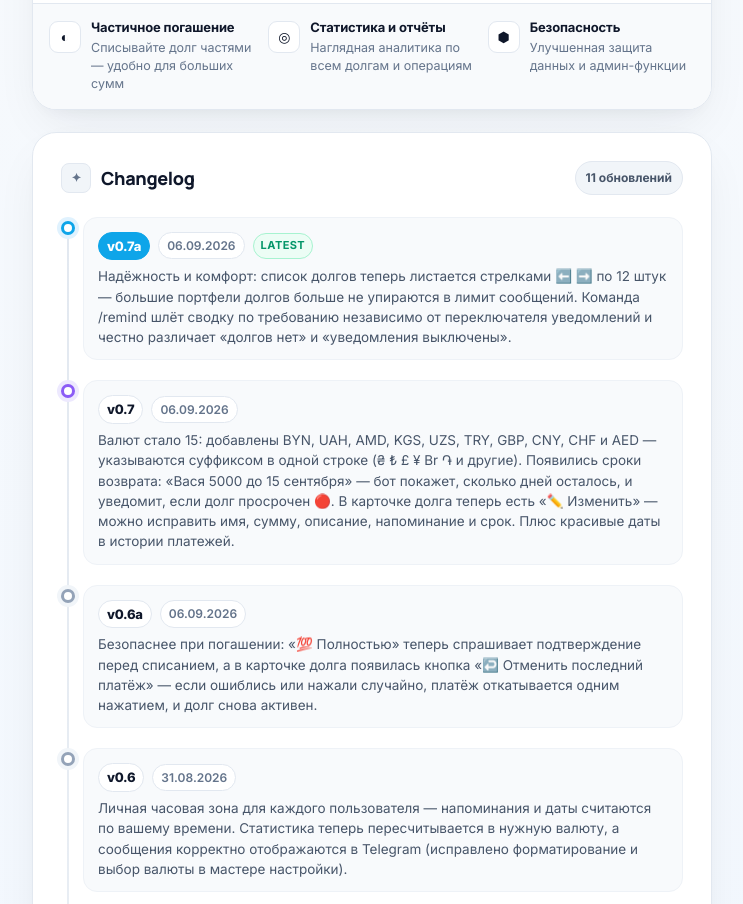
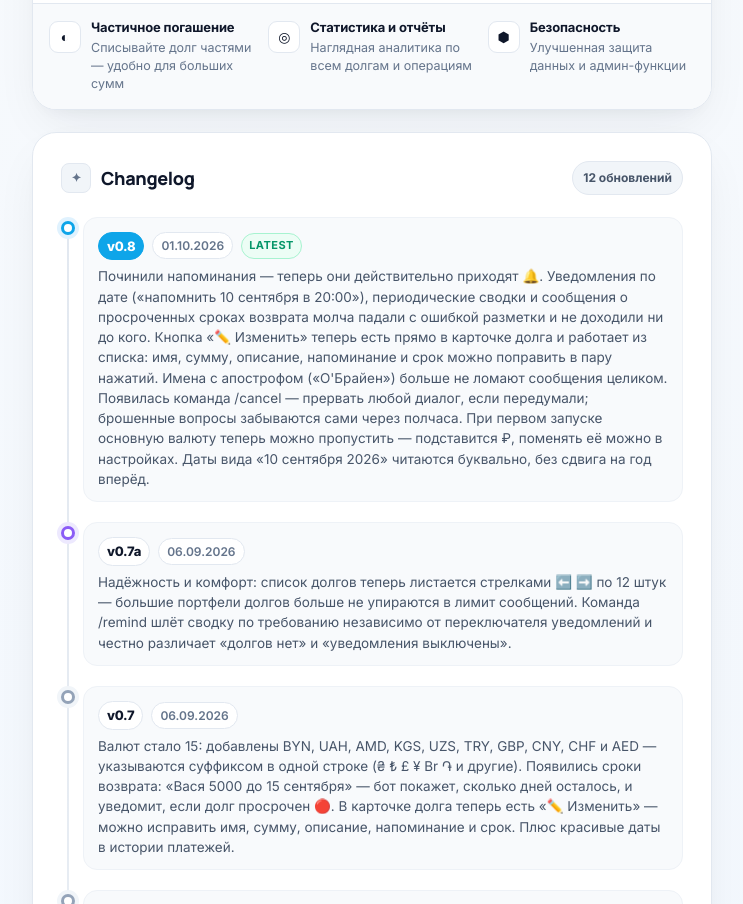
Before and after one commit to DVRKS1D3/debtbot.github.io, a plain HTML site: page index.html in a window 1280 px wide. Shown: the part 614-1518 px from the top of the page, without its empty margins (268-1011 px from the left). Drawn offline with Linux system fonts and the light colour scheme.

Commit message:
changelog: v0.8 - working reminders, working edit button, /cancel
Пользовательские эффекты фиксов, попавших в релиз:

- напоминания по дате, периодические сводки и уведомления о
  просроченных сроках падали с ошибкой разметки и не доходили;
- кнопка «Изменить» в карточке долга (анонсирована в v0.7) падала
  с TypeError и не работала - теперь правка имени, суммы,
  описания, напоминания и срока работает из списка;
- имена с апострофом больше не ломают сообщения;
- /cancel прерывает диалог, состояния забываются через 30 минут;
- основную валюту при первом запуске можно пропустить;
- словесные даты вида «10 сентября 2026» читаются без сдвига года.

Счётчик обновлений 11 -> 12, тег Latest перенесён на v0.8.

```diff
--- a/index.html
+++ b/index.html
@@ -519,7 +519,7 @@
     <section class="changelog" id="changelog" aria-labelledby="changelog-title">
       <div class="changelog-head">
         <h2 id="changelog-title">Changelog</h2>
-        <span class="version-count">11 обновлений</span>
+        <span class="version-count">12 обновлений</span>
       </div>
 
       <div class="timeline">
@@ -527,9 +527,20 @@
           <div class="timeline-dot" aria-hidden="true"></div>
           <div class="timeline-card">
             <div class="timeline-top">
-              <span class="ver latest">v0.7a</span>
+              <span class="ver latest">v0.8</span>
+              <span class="date">01.10.2026</span>
+              <span class="tag">Latest</span>
+            </div>
+            <p>Починили напоминания — теперь они действительно приходят 🔔. Уведомления по дате («напомнить 10 сентября в 20:00»), периодические сводки и сообщения о просроченных сроках возврата молча падали с ошибкой разметки и не доходили ни до кого. Кнопка «✏️ Изменить» теперь есть прямо в карточке долга и работает из списка: имя, сумму, описание, напоминание и срок можно поправить в пару нажатий. Имена с апострофом («О'Брайен») больше не ломают сообщения целиком. Появилась команда /cancel — прервать любой диалог, если передумали; брошенные вопросы забываются сами через полчаса. При первом запуске основную валюту теперь можно пропустить — подставится ₽, поменять её можно в настройках. Даты вида «10 сентября 2026» читаются буквально, без сдвига на год вперёд.</p>
+          </div>
+        </div>
+
+        <div class="timeline-item">
+          <div class="timeline-dot" aria-hidden="true"></div>
+          <div class="timeline-card">
+            <div class="timeline-top">
+              <span class="ver">v0.7a</span>
               <span class="date">06.09.2026</span>
-              <span class="tag">Latest</span>
             </div>
             <p>Надёжность и комфорт: список долгов теперь листается стрелками ⬅️ ➡️ по 12 штук — большие портфели долгов больше не упираются в лимит сообщений. Команда /remind шлёт сводку по требованию независимо от переключателя уведомлений и честно различает «долгов нет» и «уведомления выключены».</p>
           </div>
```
